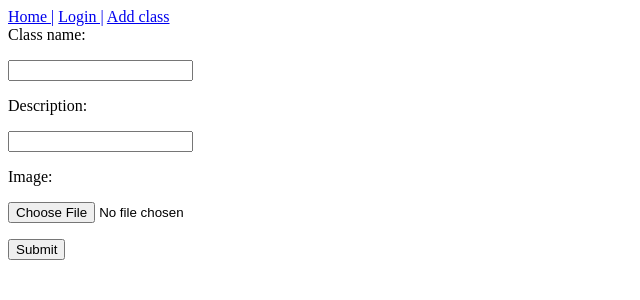
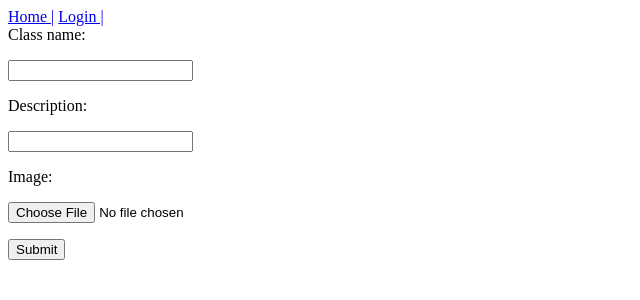
Before and after one commit to loberflick/NameWebsite, a Flask app: page /add_class in a window 1280 px wide. Shown: the top 300 px of the page, without its empty margins (0-640 px from the left). Run offline with Flask 3, Linux system fonts and the light colour scheme.

Commit message:
Class page

```diff
--- a/app/models.py
+++ b/app/models.py
@@ -23,7 +23,7 @@ class Class(db.Model):
     name = db.Column(db.Text())
     description = db.Column(db.Text())
     picture = db.Column(db.Text())
-    teacher= db.Column(db.Integer())
+    teacher = db.Column(db.Integer())
 
     students = db.relationship("Student", secondary="StudentClass", back_populates="classes")
 
--- a/app/routes.py
+++ b/app/routes.py
@@ -88,7 +88,8 @@ def add_class():
     elif request.method == "POST":
         new_class = models.Class()
         new_class.name = form.name.data
-        new_class.image = form.image.data
+        new_class.image = form.picture.data
+        new_class.teacher = find_login(request.cookies.get("login_token"))
         db.session.add(new_class)
         db.session.commit()
         return redirect("/")
@@ -98,7 +99,7 @@ def add_class():
 def view_class(id):
     _class = models.Class.query.filter_by(id=id).first()
     print(_class.teacher)
-    return render_template("class.html")
+    return render_template("class.html", logedin=find_login(request.cookies.get("login_token")), _class=_class)
 
 
 def quick_template(page, form):
--- a/app/templates/add_class.html
+++ b/app/templates/add_class.html
@@ -1,7 +1,7 @@
 {% extends 'layout.html' %}
 {% block content %}
 
-<form action="/create_class" method="post">
+<form action="/add_class" method="post">
     <label>Class name:</label>
     <p>{{ form.name }}</p>
     <label>Description:</label>
--- a/app/templates/class.html
+++ b/app/templates/class.html
@@ -2,7 +2,7 @@
 {% block content %}
 
 <h1>
-
+    {{_class.name}}
 </h1>
 
 {% endblock %}
--- a/app/templates/nav.html
+++ b/app/templates/nav.html
@@ -3,5 +3,7 @@
     {% if logedin == False %}
     <a href="/login">Login |</a>
     {% endif %}
+    {% if logedin != False %}
     <a href="/add_class">Add class</a>
+    {% endif %}
 </nav>
```
Also changed, not shown: app/classes.db.
